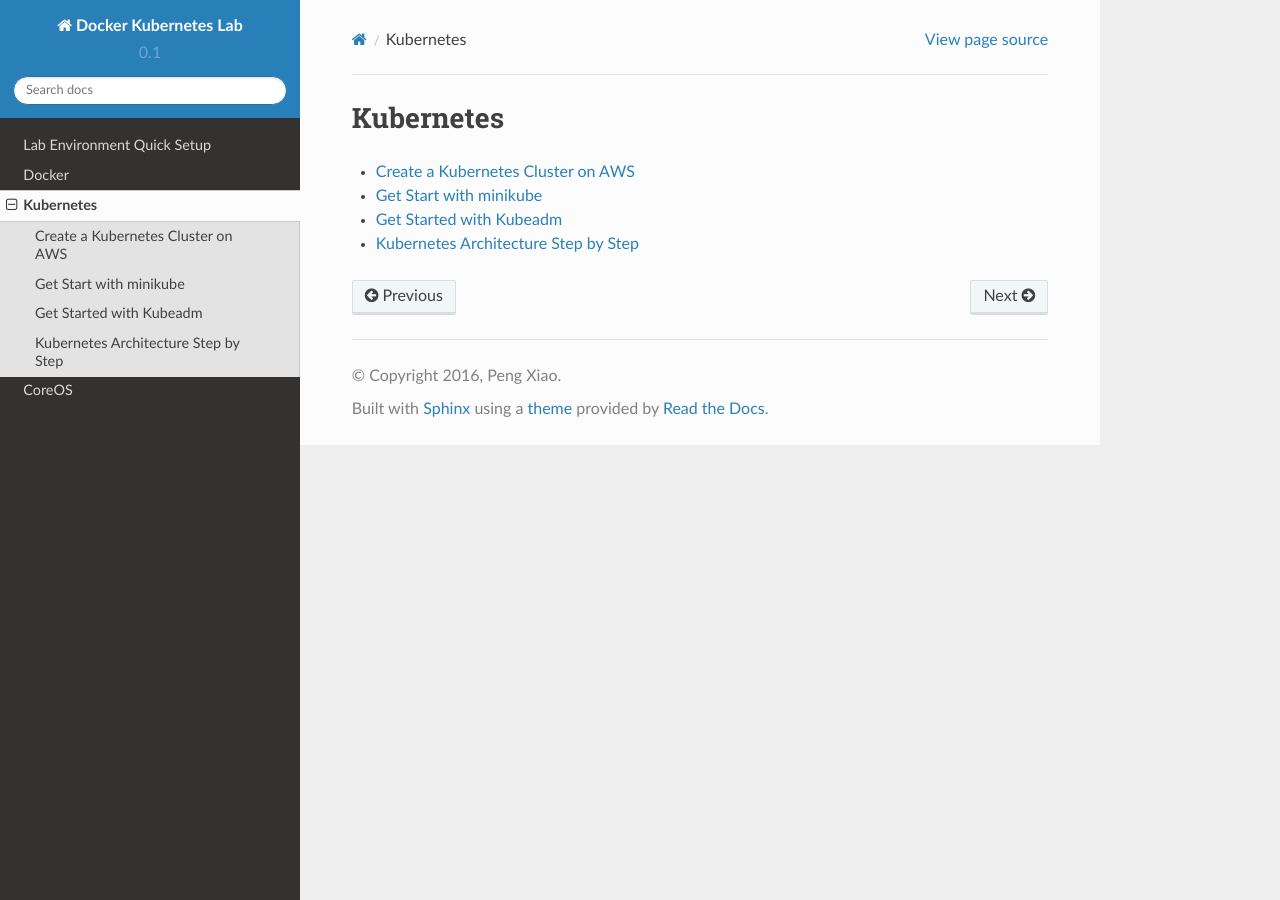
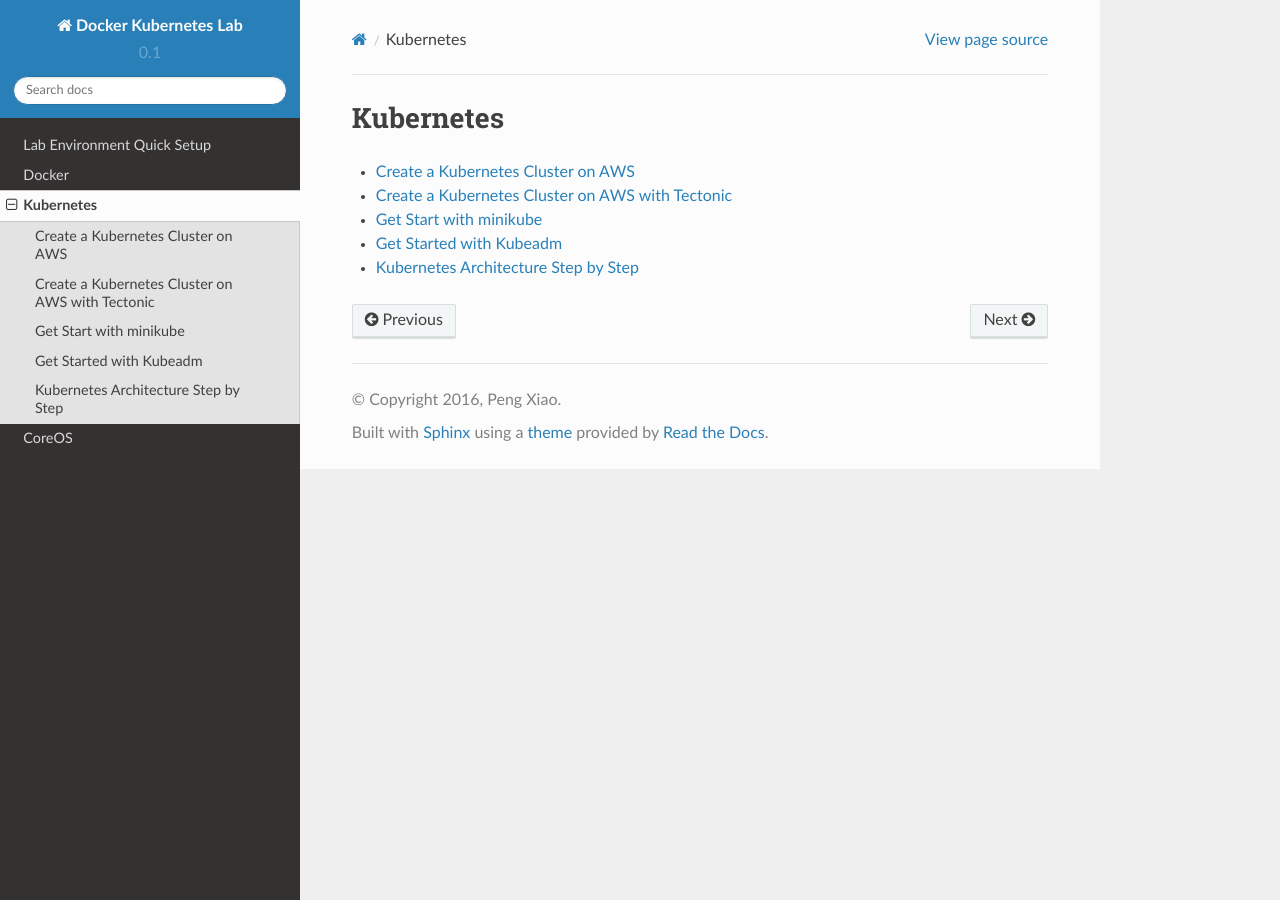
Before and after one commit to xiaopeng163/docker-k8s-lab, a Sphinx documentation site: the page built from docs/source/kubernetes.rst, in a window 1280 px wide. Built offline with Sphinx 7.4.7 and the Read the Docs theme 2.0.0, drawn with Linux system fonts in a browser that asks for light colours.

Commit message:
add k8s setup with tectonic
Signed-off-by: Peng Xiao <xiaoquwl@gmail.com>

```diff
--- a/docs/source/kubernetes.rst
+++ b/docs/source/kubernetes.rst
@@ -5,6 +5,7 @@ Kubernetes
    :maxdepth: 1
 
    kubernetes/kubernetes-aws
+   kubernetes/kubernetes-aws-tectonic
    kubernetes/minikube
    kubernetes/kubeadm
    kubernetes/stepbystep
--- /dev/null
+++ b/docs/source/kubernetes/kubernetes-aws-tectonic.rst
@@ -0,0 +1,6 @@
+Create a Kubernetes Cluster on AWS with Tectonic
+================================================
+
+Please check the Youtube
+
+https://www.youtube.com/watch?v=wwho8DsN5iU&list=PLfQqWeOCIH4AF-4IUpHZaEdlQOkkVt-0D&index=12
```
Also changed, not shown: 1 other file.
